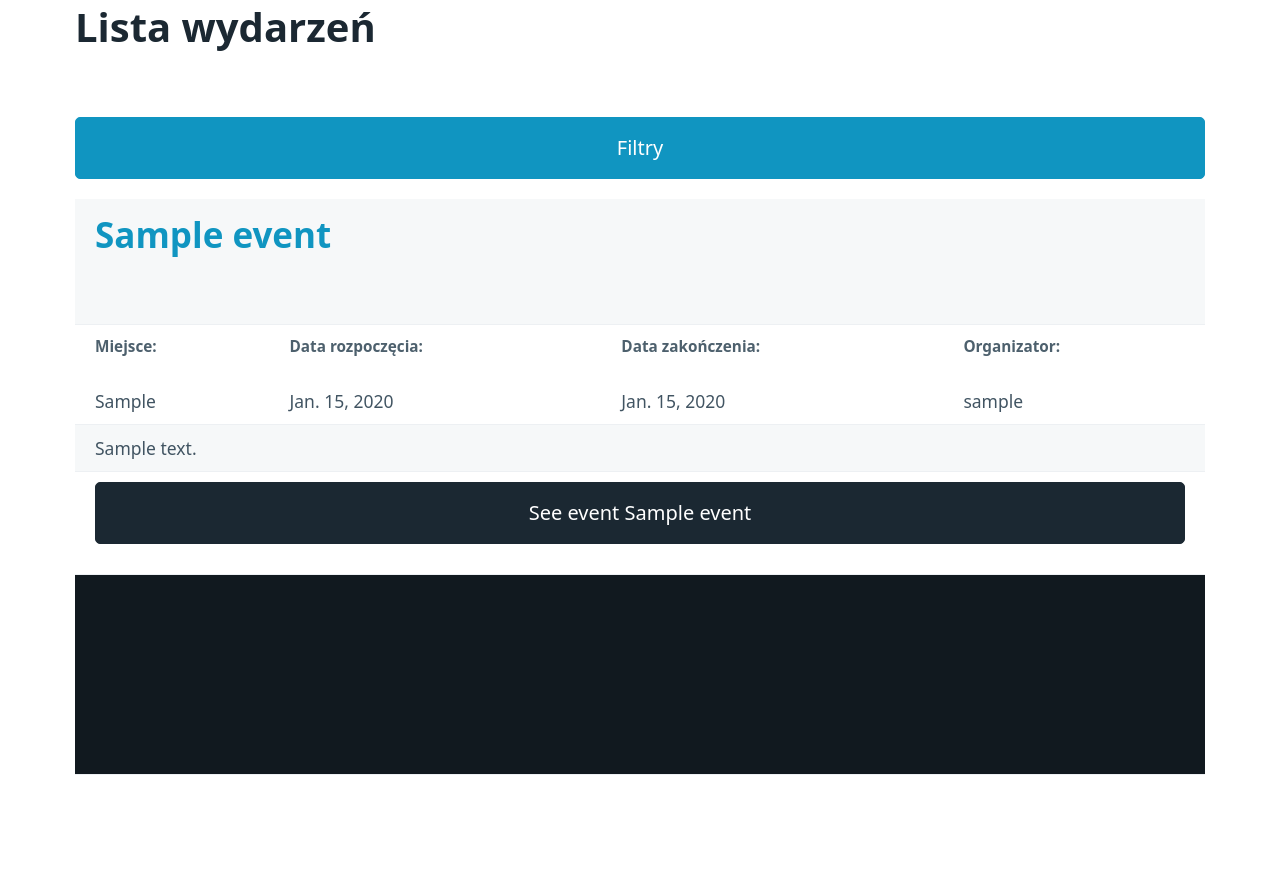
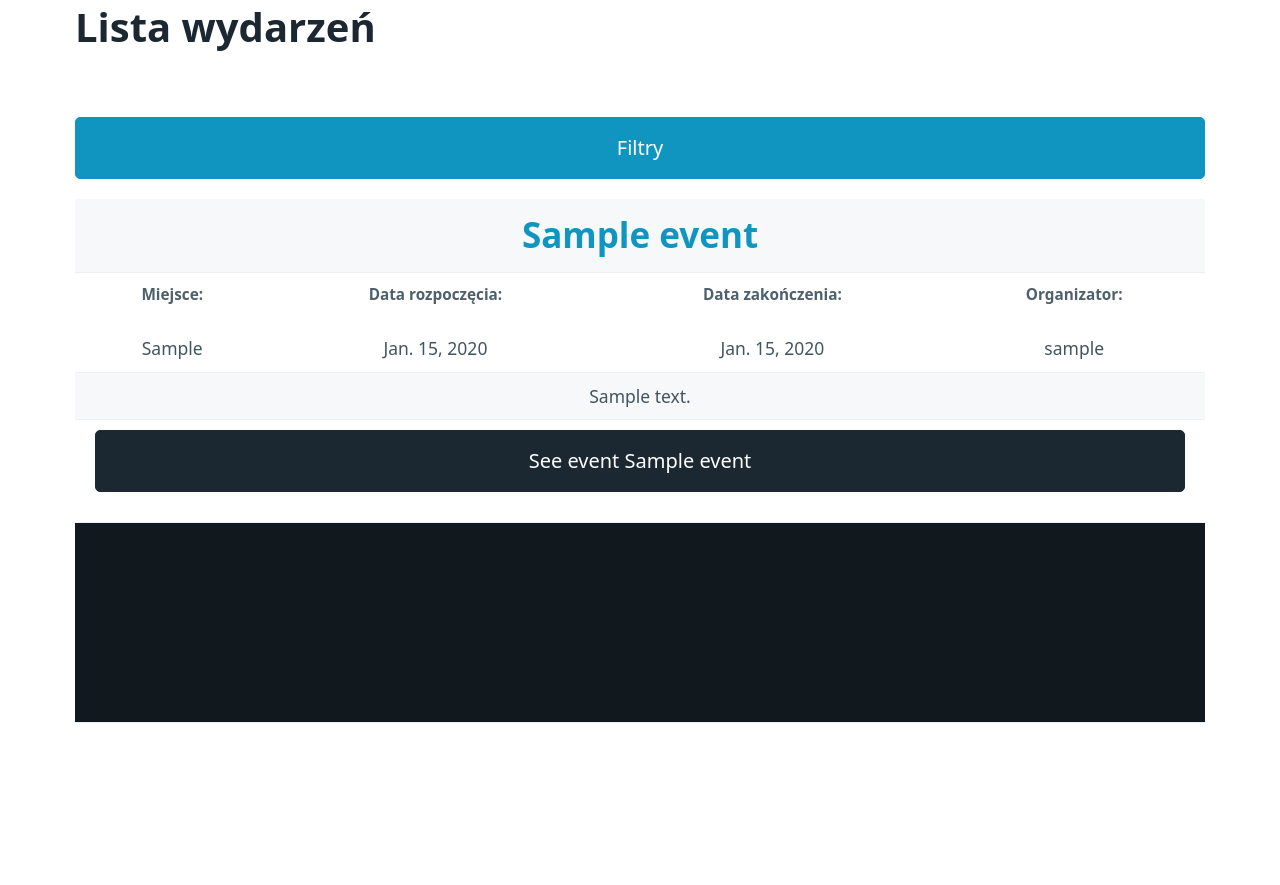
Before and after one commit to Roger2332/Projekt_Koncowy_SDA, a Django app: page /search/ in a window 1280 px wide. Shown: the part 183-1068 px from the top of the page. After the commit the page ends 906 px from the top, so only its background shows below. Run offline with Django 5.2, Linux system fonts and the light colour scheme; tables that the repository leaves empty hold one stand-in row (values such as "Sample post"); some libraries are stand-ins or nearby versions.

Commit message:
- Fix css and js files. - Alignment of records

```diff
--- /dev/null
+++ b/evently/static/css/styles_list_events.css
@@ -0,0 +1,14 @@
+h2 {
+    text-align: center;
+    margin: 0;
+}
+
+h2 a {
+    display: inline-block;
+    text-align: center;
+    width: 100%;
+}
+
+td {
+    text-align: center;
+}
--- a/templates/event_list.html
+++ b/templates/event_list.html
@@ -1,11 +1,14 @@
+
 {% extends "base.html" %}
+
+{% load static %}
 
 {% block content %}
     <div class="container mt-4">
         <h1 class="mb-4">Lista wydarzeń</h1>
 
         <!-- Formularz wyszukiwania -->
-        <!-- Button to toggle filters -->
+
 
         <button type="button" class="btn btn-primary" id="toggleFilters">Filtry</button>
 
@@ -17,14 +20,7 @@
         <!-- Tabela z wynikami wyszukiwania -->
         {% include 'search_results_list.html' %}
 
-        <!--Przycisk subskrybuj-->
-
-
-        <script>
-            {% include 'js/filter.js' %}       {#  Przycisk z filtracja #}
-
-            <!--Przycisk zasubskrybuj-->
-            {% include 'js/subscribe.js' %}
-        </script>
+        <script src="{% static 'js/filter.js' %}"></script> <!-- Przycisk_z_filtracja -->
+        <script src="{% static 'js/subscribe.js' %}"></script> <!--Przycisk zasubskrybuj-->
     </div>
 {% endblock %}
--- a/templates/search_results_list.html
+++ b/templates/search_results_list.html
@@ -1,5 +1,12 @@
+
+{% load static %}
+
+<head>
+    <title>Event List</title>
+    <link rel="stylesheet" type="text/css" href="{% static 'css/styles_list_events.css' %}">
+</head>
+
 <table role="grid">
-
     <tbody>
     {% for event in events %}
         <tr>
```
Also changed, not shown: Projekt_Koncowy/settings.py (+8 -0 lines), evently/static/js/filter.js (renamed from templates/js/filter.js), evently/static/js/subscribe.js (renamed from templates/js/subscribe.js).
